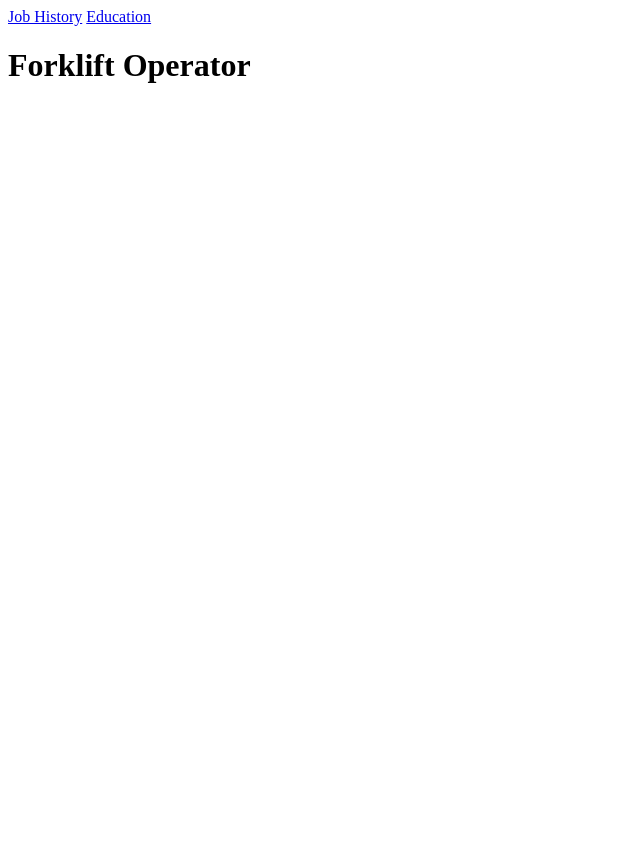
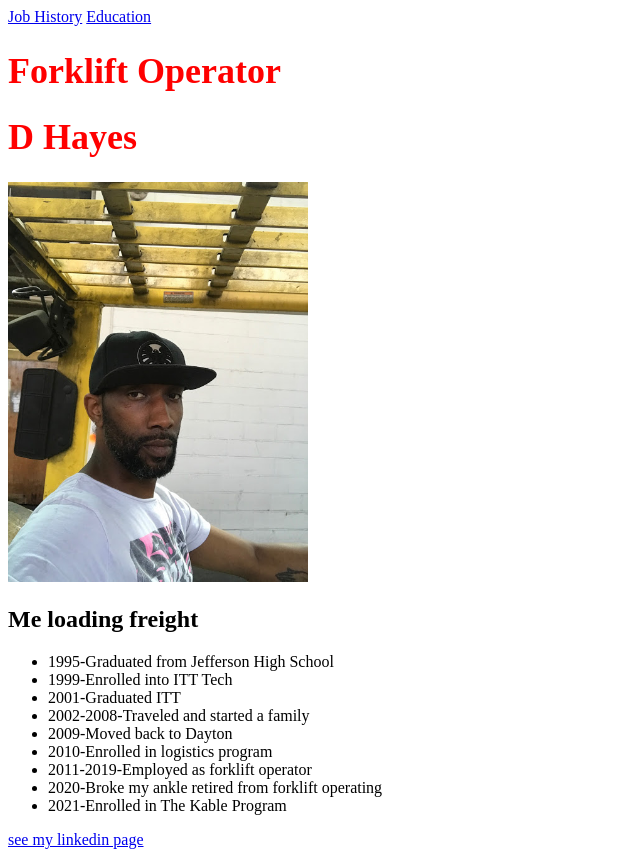
Before and after one commit to dhayes937/aboutMe, a plain HTML site: page index.html in a window 1280 px wide. Shown: the whole page, without its empty margins (0-640 px from the left). Before the commit the page ends 800 px from the top, so only its background shows below. Drawn offline with Linux system fonts and the light colour scheme.

Commit message:
homework

```diff
--- a/index.html
+++ b/index.html
@@ -5,7 +5,7 @@
     <meta http-equiv="X-UA-Compatible" content="IE=edge">
     <meta name="viewport" content="width=device-width, initial-scale=1.0">
     <title>About Me</title>
-
+    <link rel="stylesheet" href="style.css">
 </head>
 
 <body>
@@ -13,14 +13,37 @@
 
     <a href="./education.html">Education</a>
 
-
+<!--
     <img src="" alt="" srcset="">
 
     <img src="" alt="" srcset="">
 
-    <img src="" alt="" srcset="">
+    <img src="" alt="" srcset=""> -->
 
     <h1>Forklift Operator</h1>
+
+    <h1>D Hayes</h1>
+    <img src="./IMG_0254.JPG" alt="">
+    <h2>Me loading freight</h2>
+
+    <div class="timeline">
+ <ul>
+     <li>1995-Graduated from Jefferson High School</li>
+     <li>1999-Enrolled into ITT Tech</li>
+     <li>2001-Graduated ITT</li>
+     <li>2002-2008-Traveled and started a family</li>
+     <li>2009-Moved back to Dayton</li>
+     <li>2010-Enrolled in logistics program</li>
+     <li>2011-2019-Employed as forklift operator</li>
+     <li>2020-Broke my ankle retired from forklift operating</li>
+     <li>2021-Enrolled in The Kable Program</li>
+     </ul>
+
+     <div>
+     <a href="https://linkedin.com/in/damien-hayes-471644215">
+    see my linkedin page</a>
+
+    </div>
 
 
 
--- /dev/null
+++ b/style.css
@@ -0,0 +1,9 @@
+h1 {
+    color: red;
+    font-size: 36px;
+}
+
+img {
+    width: 300px;
+    height: 400px;
+}
```
